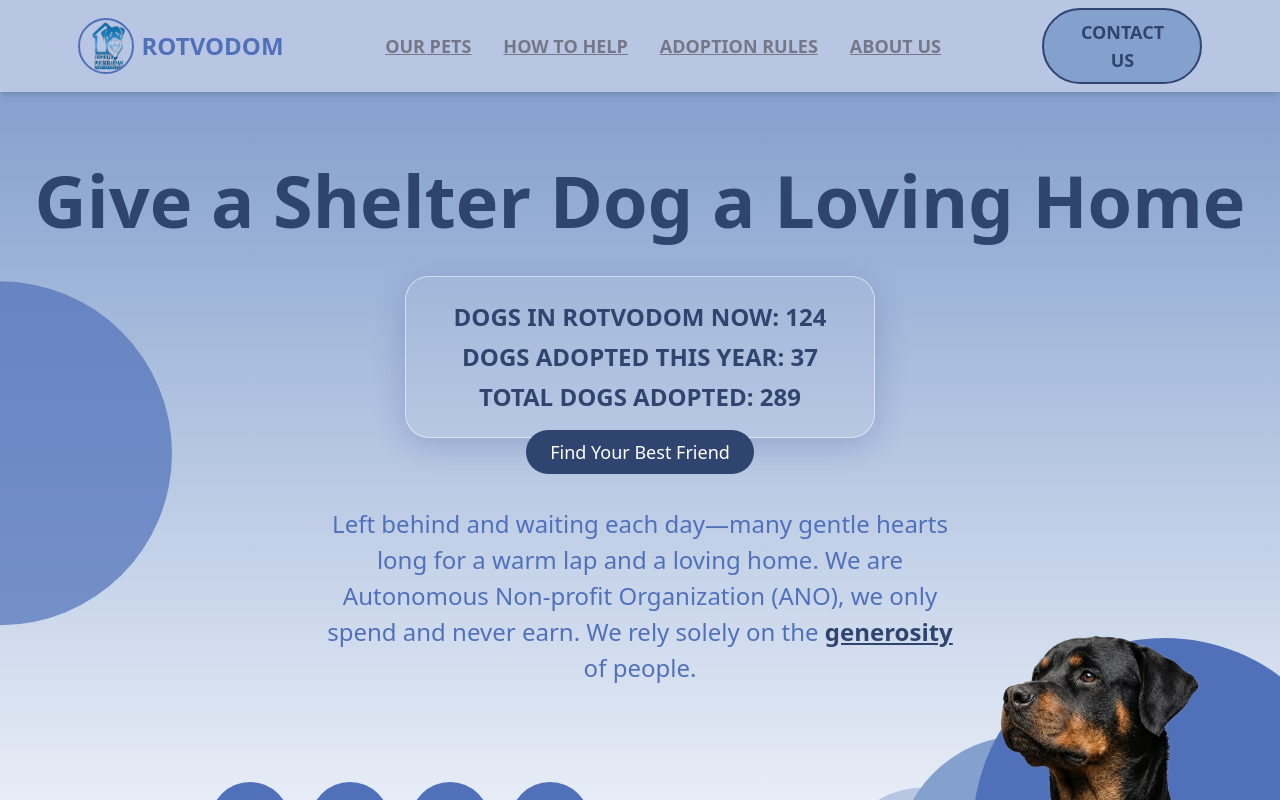
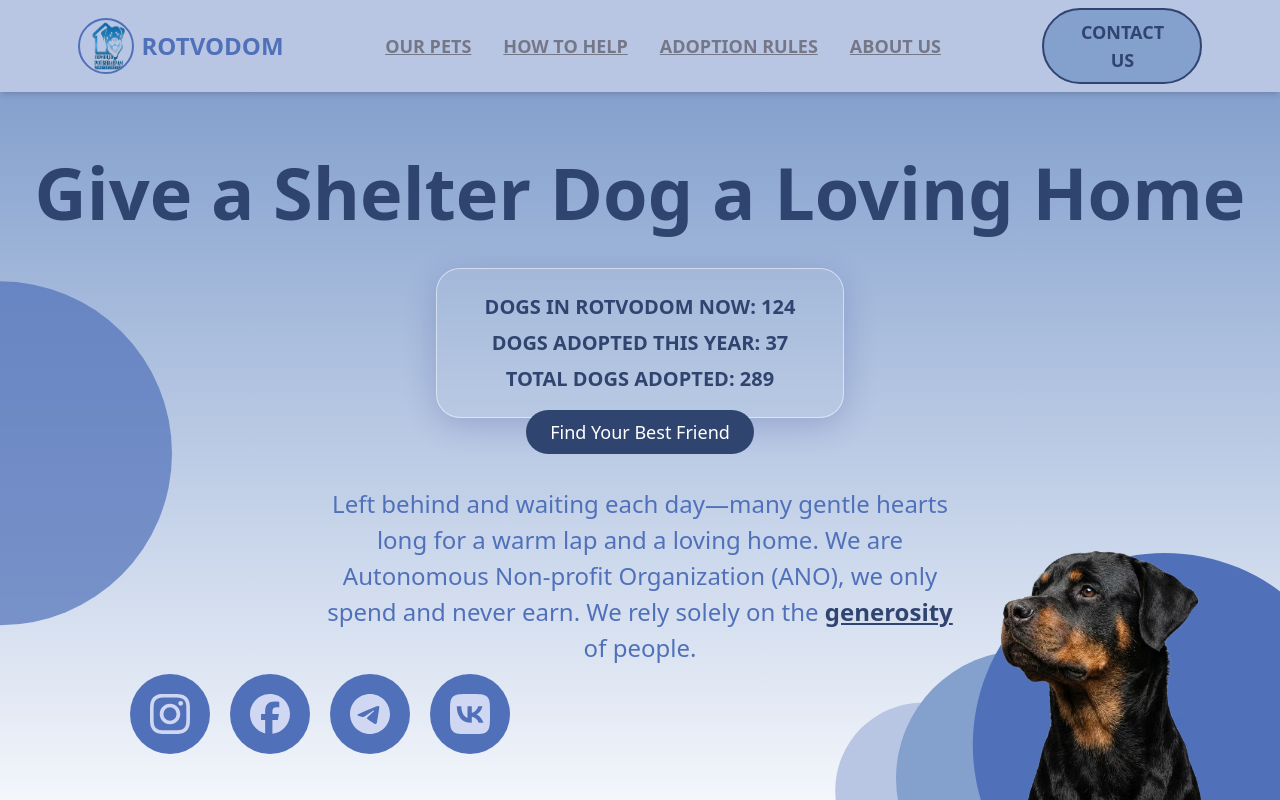
Before and after one commit to bavayra/dog-shelter, a React (Vite) app: page / in a window 1280 px wide. Shown: the top 800 px of the page. Built offline with nearby package versions, Linux system fonts and the light colour scheme.

Commit message:
style(aboutUs-1280): increased sizes for decor circles, positioned them correctly with translate-x

```diff
--- a/src/App.tsx
+++ b/src/App.tsx
@@ -24,9 +24,9 @@ function App() {
         <main className="flex-1">
           <section
             id="hero"
-            className="from-primary-300 to-primary-50 border-primary-500 xs:min-h-[calc(100vh-4rem)] tablet-sm:min-h-[calc(100vh-4rem)] relative flex min-h-[calc(100vh-2rem)] flex-col overflow-hidden border-b-3 bg-linear-to-b px-4 pt-6 pb-6 shadow-md min-[425px]:min-h-[calc(100vh-5rem)] md:min-h-[calc(100vh-4rem)] md:pt-10 md:pb-10 lg:min-h-[calc(100vh-72px)]"
+            className="from-primary-300 to-primary-50 border-primary-500 xs:min-h-[calc(100vh-4rem)] tablet-sm:min-h-[calc(100vh-4rem)] relative flex min-h-[calc(100vh-2rem)] flex-col overflow-hidden border-b-3 bg-linear-to-b px-4 pt-6 pb-6 shadow-md min-[425px]:min-h-[calc(100vh-5rem)] md:min-h-[calc(100vh-4rem)] md:pt-10 md:pb-10 lg:min-h-[calc(100vh-72px)] xl:h-[calc(100vh-10rem)]"
           >
-            <h2 className="text-primary-700 xs:text-4xl xs:mt-16 tablet-sm:px-4 tablet-sm:mt-26 tablet-lg:pt-6 tablet-lg:text-7xl relative z-10 mx-auto mt-10 w-full text-center text-3xl font-semibold sm:text-5xl md:mt-10 md:text-6xl lg:mt-2">
+            <h2 className="text-primary-700 xs:text-4xl xs:mt-16 tablet-sm:px-4 tablet-sm:mt-26 tablet-lg:pt-6 tablet-lg:text-7xl relative z-10 mx-auto mt-10 w-full text-center text-3xl font-semibold sm:text-5xl md:mt-10 md:text-6xl lg:mt-2 xl:mt-0">
               Give a Shelter Dog a Loving Home
             </h2>
             <DecorativeCircle
@@ -42,7 +42,7 @@ function App() {
               opacity={70}
               className="tablet-sm:translate-y-full -translate-x-1/2 translate-y-[80%] md:translate-y-2/3 lg:-mt-10"
             />
-            <div className="glass-card text-primary-700 xs:text-base tablet-lg:text-2xl xs:mt-8 tablet-sm:mt-12 tablet-sm:text-xl tablet-sm:px-8 tablet-lg:px-12 tablet-lg:py-6 relative z-10 mx-auto mt-6 max-w-xl rounded-3xl p-4 text-center text-xs font-semibold min-[425px]:mt-4 sm:text-lg md:mt-10">
+            <div className="glass-card text-primary-700 xs:text-base tablet-lg:text-2xl xs:mt-8 tablet-sm:mt-12 tablet-sm:text-xl tablet-sm:px-8 tablet-lg:px-12 tablet-lg:py-6 relative z-10 mx-auto mt-6 max-w-xl rounded-3xl p-4 text-center text-xs font-semibold min-[425px]:mt-4 sm:text-lg md:mt-10 xl:text-xl">
               <p className="mb-2">
                 DOGS IN ROTVODOM NOW: {shelterStats.totalDogsNow}{' '}
               </p>
@@ -85,7 +85,7 @@ function App() {
             </div>
             <SocialLinks
               size="sm"
-              className="xs:mt-10 tablet-sm:mt-12 tablet-lg:mt-6 mt-8 gap-5 min-[425px]:mt-6 md:mt-8 lg:mt-24 lg:-translate-x-60"
+              className="xs:mt-10 tablet-sm:mt-12 tablet-lg:mt-6 mt-8 gap-5 min-[425px]:mt-6 md:mt-8 lg:mt-24 lg:-translate-x-60 xl:mt-2 xl:mr-40"
               iconColor="text-neutral-50"
               bgColor="bg-primary-500"
             />
@@ -173,24 +173,26 @@ function App() {
                 mdSize={48}
                 tabletLgSize={56}
                 lgSize={66}
+                xlSize={84}
                 color="primary-300"
                 top="14"
                 left="-10"
                 opacity={40}
                 zIndex={10}
-                className="tablet-lg:translate-x-[10%] tablet-lg:mt-4 md:translate-x-1/4"
+                className="tablet-lg:translate-x-[10%] tablet-lg:mt-4 md:translate-x-1/4 xl:translate-x-1/3"
               />
               <DecorativeCircle
                 size={16}
                 mdSize={24}
                 tabletLgSize={30}
                 lgSize={36}
+                xlSize={48}
                 color="primary-500"
                 top="22"
                 left="0"
                 opacity={90}
                 zIndex={10}
-                className="tablet-lg:translate-x-[30%] tablet-lg:mt-4 md:translate-x-3/5 md:translate-y-1/7"
+                className="tablet-lg:translate-x-[30%] tablet-lg:mt-4 md:translate-x-3/5 md:translate-y-1/7 xl:translate-x-[75%]"
               />
             </div>
             <AboutUs />
```
